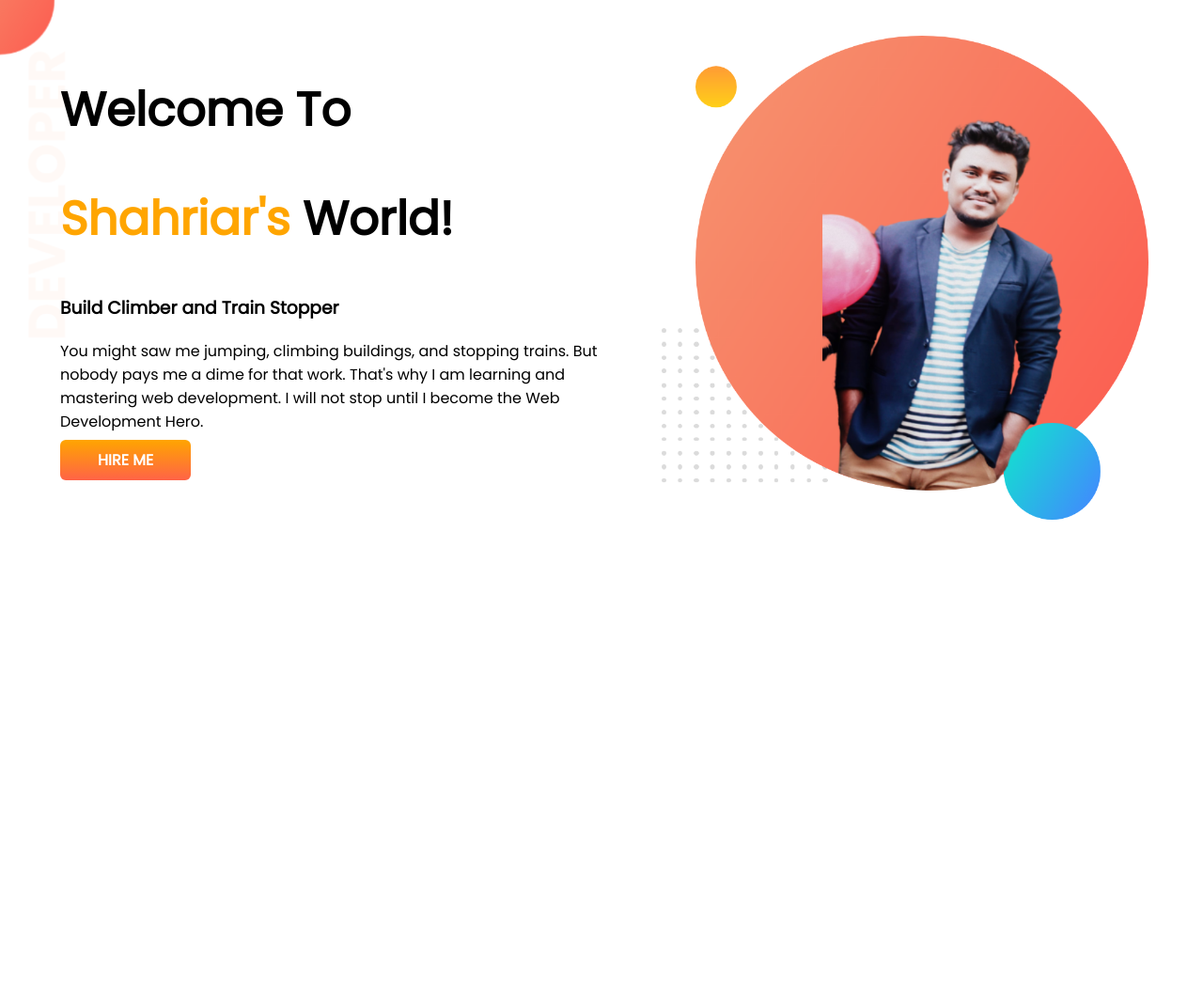
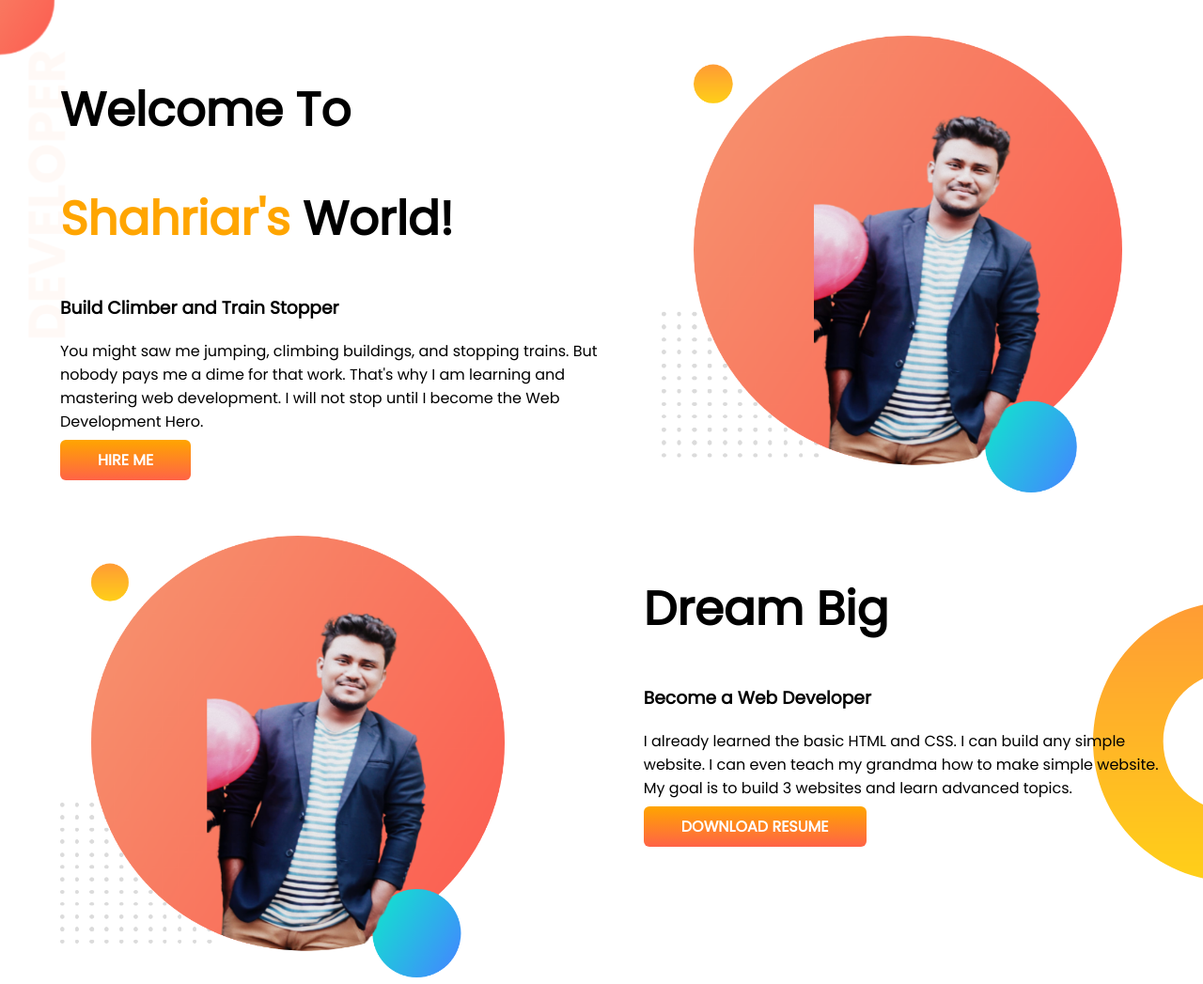
Before and after one commit to the-shahriar/developer-portfolio, a plain HTML site: page index.html in a window 1280 px wide. Shown: the whole page at 94% size. Before the commit the page ends 800 px from the top, so only its background shows below. Drawn offline with Linux system fonts and the light colour scheme.

Commit message:
dream big area done

```diff
--- a/index.html
+++ b/index.html
@@ -32,6 +32,22 @@
             <img src="images/shahriar-pic.png" alt="shahriar's picture">
         </div>
     </section>
+
+    <section class="dream-big">
+
+        <div class="half-width">
+            <img src="images/shahriar-pic.png" alt="shahriar's picture">
+        </div>
+
+        <div class="half-width" style="padding-right: 3%;">
+            <h2>Dream Big</h2>
+            <h3>Become a Web Developer</h3>
+            <p>I already learned the basic HTML and CSS. I can build any simple website. I can even teach my grandma how
+                to make simple website. My goal is to build 3 websites and learn advanced topics.
+            </p>
+            <a class="link-btn" href="https://www.linkedin.com/in/theshahriarislam/" target="_blank">Download Resume</a>
+        </div>
+    </section>
 </body>
 
 </html>
--- a/style.css
+++ b/style.css
@@ -3,13 +3,14 @@ body{
     margin: 0;
 }
 
-h1{
+h1, h2{
     font-size: 50px;
 }
 
 .dev-name span{
     color: orange;
 }
+
 
 .hero-section{
     display: flex;
@@ -24,7 +25,7 @@ h1{
 }
 
 .half-width img{
-    width: 90%;
+    width: 85%;
 }
 
 .link-btn{
@@ -36,3 +37,10 @@ h1{
     color: white;
     border-radius: 6px;
 }
+
+.dream-big{
+    display: flex;
+    background-image: url(images/dream-bg.png);
+    background-repeat: no-repeat;
+    background-position: right;
+}
```
